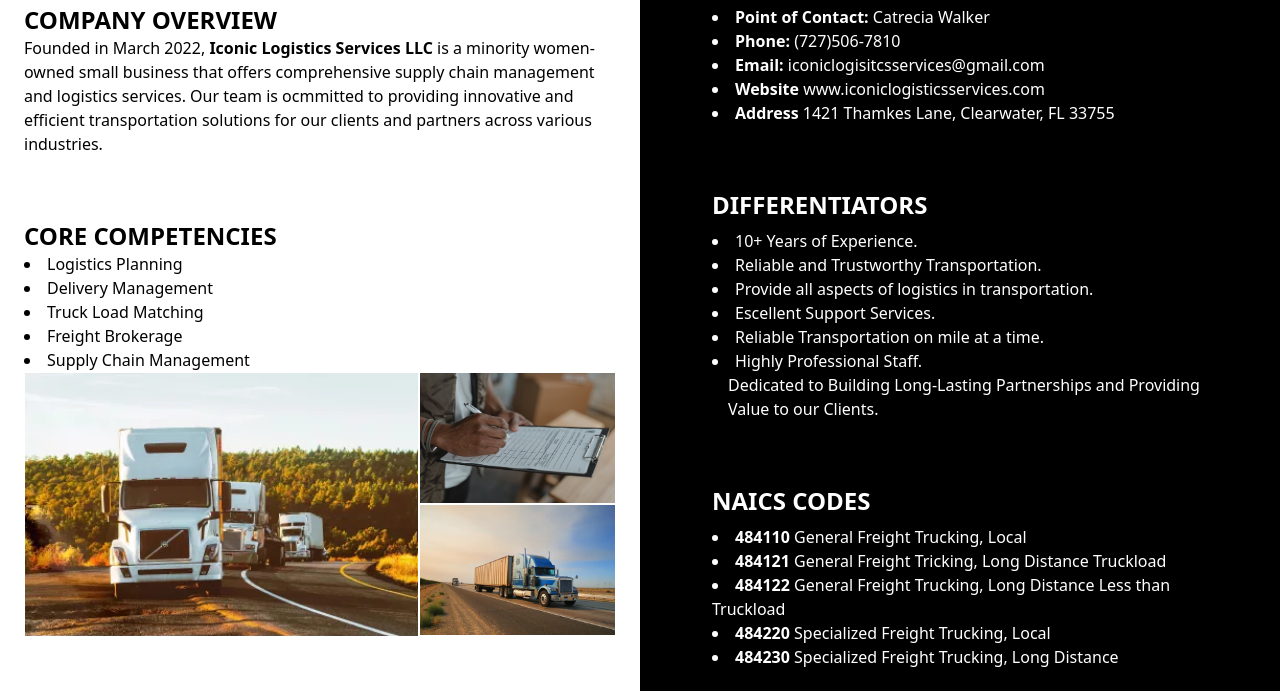
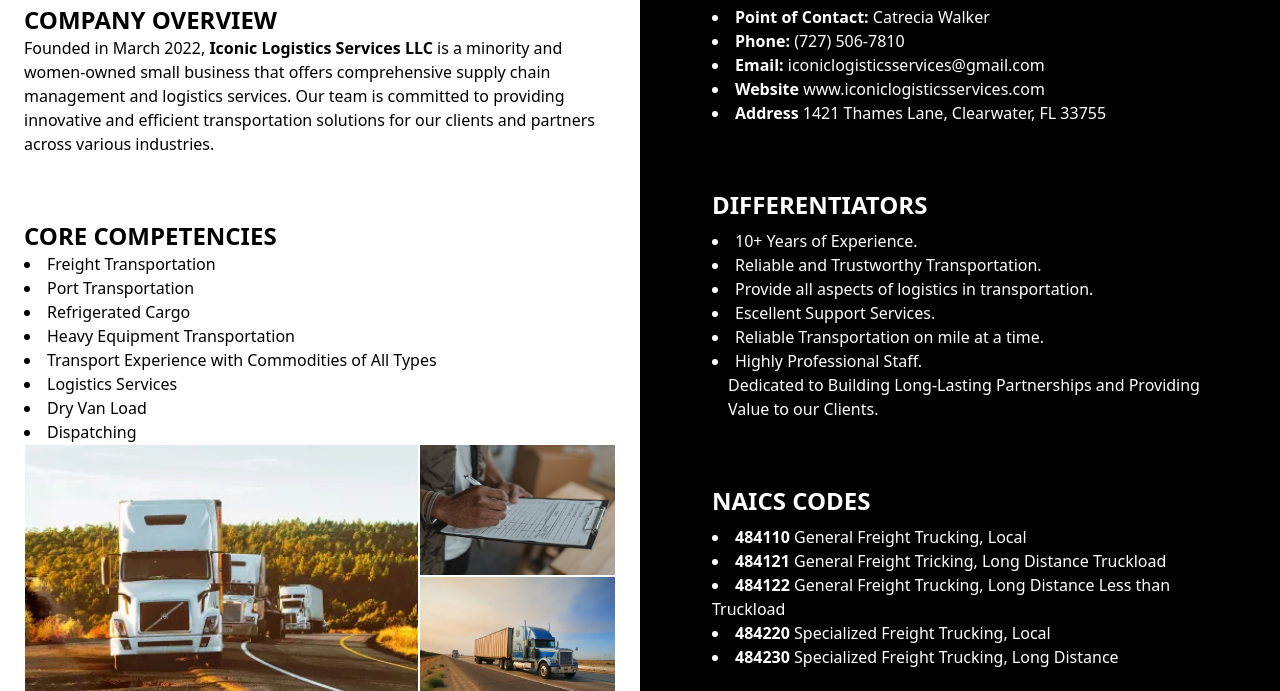
Before and after one commit to VicdianV/vicky, a website: page index.html in a window 1280 px wide. Shown: the part 409-1100 px from the top of the page. Drawn offline with Linux system fonts and the light colour scheme.

Commit message:
backing up

```diff
--- a/index.html
+++ b/index.html
@@ -48,18 +48,21 @@
         <section class="mt-4 p-6">
           <h2 class="font-bold text-2xl">COMPANY OVERVIEW</h2>
           <p>
-            Founded in March 2022, <strong>Iconic Logistics Services LLC</strong> is a minority women-owned small business that offers comprehensive supply chain management and logistics services. Our team is ocmmitted to providing innovative and efficient transportation solutions for our clients and partners across various industries.
+            Founded in March 2022, <strong>Iconic Logistics Services LLC</strong> is a minority and women-owned small business that offers comprehensive supply chain management and logistics services. Our team is committed to providing innovative and efficient transportation solutions for our clients and partners across various industries.
           </p>
         </section>
 
         <section class="mt-4 p-6">
           <h2 class="font-bold text-2xl">CORE COMPETENCIES</h2>
           <ul class="list-disc list-inside">
-            <li>Logistics Planning</li>
-            <li>Delivery Management</li>
-            <li>Truck Load Matching</li>
-            <li>Freight Brokerage</li>
-            <li>Supply Chain Management</li>
+            <li>Freight Transportation</li>
+            <li>Port Transportation</li>
+            <li>Refrigerated Cargo</li>
+            <li>Heavy Equipment Transportation</li>
+            <li>Transport Experience with Commodities of All Types</li>
+            <li>Logistics Services</li>
+            <li>Dry Van Load</li>
+            <li>Dispatching</li>
           </ul>
           <section class="flex">
             <img src="/storage/truck.webp" alt="" class="w-2/3 m-[1px]">
@@ -130,10 +133,10 @@
           <h2 class="text-2xl font-bold">CONTACT INFORMATION</h2>
           <ul class="list-disc list-inside mt-2">
             <li><b>Point of Contact:</b> Catrecia Walker</li>
-            <li><b>Phone:</b> (727)506-7810</li>
-            <li><b>Email:</b> iconiclogisitcsservices@gmail.com</li>
+            <li><b>Phone:</b> (727) 506-7810</li>
+            <li><b>Email:</b> iconiclogisticsservices@gmail.com</li>
             <li><b>Website</b> www.iconiclogisticsservices.com</li>
-            <li><b>Address</b> 1421 Thamkes Lane, Clearwater, FL 33755</li>
+            <li><b>Address</b> 1421 Thames Lane, Clearwater, FL 33755</li>
           </ul>
         </section>
         <section class="mt-4 p-6">
```
Also changed, not shown: dist/output.css.
